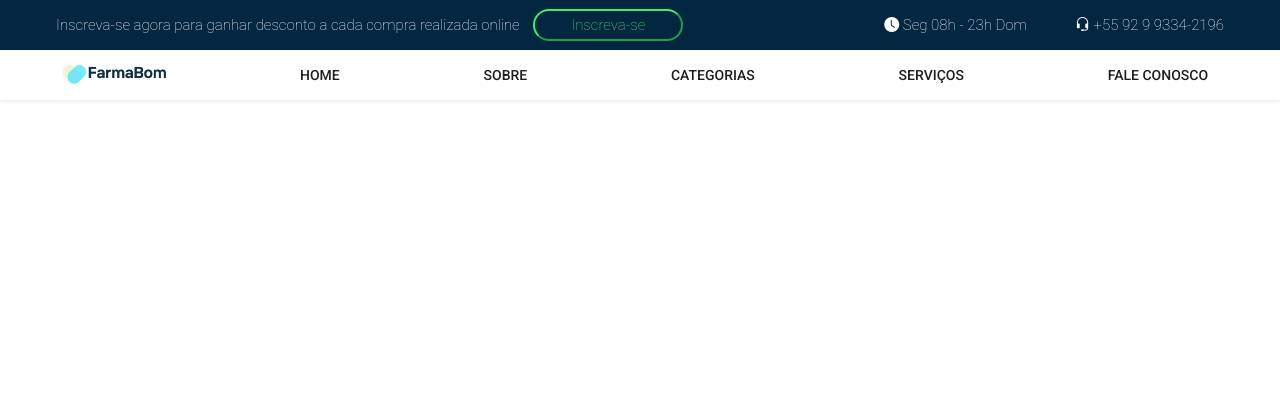
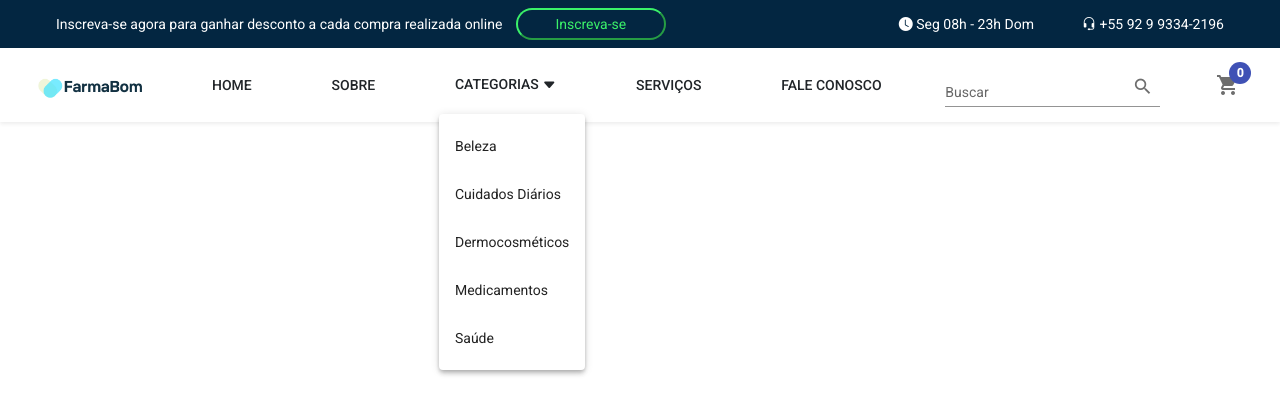
Before and after one commit to gabrielsanmor/medieval-shop, an Angular app in the folder front-end/medishopFront/: page / in a window 1280 px wide. Both pictures are taken after a click on the button "CATEGORIAS". Shown: the top 414 px of the page. Built offline with nearby package versions, Linux system fonts and the light colour scheme; no server answers.

Commit message:
Adicionado campo para busca de itens e o carrinho de compras

```diff
--- a/front-end/medishopFront/src/app/styles/header/header.component.css
+++ b/front-end/medishopFront/src/app/styles/header/header.component.css
@@ -1,8 +1,3 @@
-.toolbar-company{
-  height: 50px;
-  background-color: white;
-  color: #1f1f1f;
-}
 mat-form-field{
   height: 10px;
 }
@@ -12,13 +7,8 @@ img{
   height: 30px;
 }
 
-.toolbar-infos{
-  height: 50px;
-  font-family: Roboto Thin, sans-serif;
-  color: white;
-  background-color: #032641;
-  font-size: 15px;
-
+mat-icon{
+  color: #6e6e6e;
 }
 
 .button-inscricao{
@@ -36,7 +26,34 @@ img{
 .button-inscricao:hover{
   background-color: #3bf169;
   color: #032641;
-  border: none;
+  border-color: #3bf169;
   transition: 0.4s;
   text-decoration: none;
 }
+
+input[type=text] {
+  width: 130px;
+  box-sizing: border-box;
+  border: 2px solid #ccc;
+  border-radius: 4px;
+  font-size: 16px;
+  background-color: white;
+  background-position: 10px 10px;
+  background-repeat: no-repeat;
+  padding: 12px 20px 12px 40px;
+  -webkit-transition: width 0.4s ease-in-out;
+  transition: width 0.4s ease-in-out;
+}
+
+input[type=text]:focus {
+  width: 100%;
+}
+
+:host {
+  flex-direction: column;
+  align-items: flex-start;
+}
+
+.demo-section + .demo-section {
+  margin-top: 16px;
+}
--- a/front-end/medishopFront/src/app/styles/header/header.component.html
+++ b/front-end/medishopFront/src/app/styles/header/header.component.html
@@ -1,5 +1,5 @@
 <section id="toolbar-desktop">
-    <div class="toolbar-infos text-center d-flex justify-content-between align-items-center p-2 flex-wrap">
+    <div class="bg-blue d-flex justify-content-between align-items-center p-2 flex-wrap">
       <span class="ms-5">Inscreva-se agora para ganhar desconto a cada compra realizada online
       <button type="button" class="button-inscricao">Inscreva-se</button>
       </span>
@@ -16,21 +16,45 @@
       </div>
     </div>
 
-<div class="d-flex justify-content-around toolbar-company shadow-sm">
-  <div class="mt-2">
+<div class="d-flex justify-content-around p-2 shadow-sm">
+  <div class="mt-3">
     <img src="assets/images/logo.png" alt="logo">
-
   </div>
-
       <button mat-button>HOME</button>
       <button mat-button>SOBRE</button>
-      <button mat-button dropdown-toggle data-bs-toggle="dropdown" aria-expanded="false">CATEGORIAS</button>
-        <ul class="dropdown-menu">
-          <li><a class="dropdown-item" href="#">Action</a></li>
-          <li><a class="dropdown-item" href="#">Another action</a></li>
-          <li><a class="dropdown-item" href="#">Something else here</a></li>
-        </ul>
+        <button mat-button [matMenuTriggerFor]="menu" aria-label="Example icon-button with a menu">
+          CATEGORIAS
+          <i class="bi bi-caret-down-fill"></i></button>
+          <mat-menu #menu="matMenu">
+            <button mat-menu-item>
+              <span>Beleza</span>
+            </button>
+            <button mat-menu-item>
+              <span>Cuidados Diários</span>
+            </button>
+            <button mat-menu-item>
+              <span>Dermocosméticos</span>
+            </button>
+            <button mat-menu-item>
+              <span>Medicamentos</span>
+            </button>
+            <button mat-menu-item>
+              <span>Saúde</span>
+            </button>
+          </mat-menu>
       <button mat-button>SERVIÇOS</button>
       <button mat-button>FALE CONOSCO</button>
+
+  <form>
+    <mat-form-field appearance="standard" class="mb-5">
+      <mat-label>Buscar</mat-label>
+      <input matInput placeholder="Buscar">
+      <button mat-icon-button matSuffix><mat-icon>search</mat-icon></button>
+    </mat-form-field>
+  </form>
+
+  <div class="demo-section mt-2">
+    <button mat-icon-button><mat-icon matBadge="0">shopping_cart</mat-icon></button>
+  </div>
 </div>
 </section>
--- a/front-end/medishopFront/src/index.html
+++ b/front-end/medishopFront/src/index.html
@@ -9,6 +9,7 @@
   <link rel="preconnect" href="https://fonts.gstatic.com">
   <link href="https://cdn.jsdelivr.net/npm/bootstrap@5.0.2/dist/css/bootstrap.min.css" rel="stylesheet">
   <link rel="stylesheet" href="https://cdn.jsdelivr.net/npm/bootstrap-icons@1.9.1/font/bootstrap-icons.css">
+  <script src="https://cdn.jsdelivr.net/npm/bootstrap@5.2.2/dist/js/bootstrap.bundle.min.js" integrity="sha384-OERcA2EqjJCMA+/3y+gxIOqMEjwtxJY7qPCqsdltbNJuaOe923+mo//f6V8Qbsw3" crossorigin="anonymous"></script>
   <link href="https://fonts.googleapis.com/css2?family=Roboto:wght@300;400;500&display=swap" rel="stylesheet">
   <link href="https://fonts.googleapis.com/icon?family=Material+Icons" rel="stylesheet">
 </head>
--- a/front-end/medishopFront/src/styles.css
+++ b/front-end/medishopFront/src/styles.css
@@ -13,5 +13,12 @@
 h1,h2,h3,h4,h5,h6 {
   font-family: 'Roboto Slab', serif;
 }
+
+.bg-blue{
+  background: #032641 !important;
+  color: white !important;
+}
+
+
 html, body { height: 100%; }
 body { margin: 0; font-family: Roboto, Arial, sans-serif; }
```
Also changed, not shown: front-end/medishopFront/src/app/styles/header/header.module.ts (+7 -1 lines).
